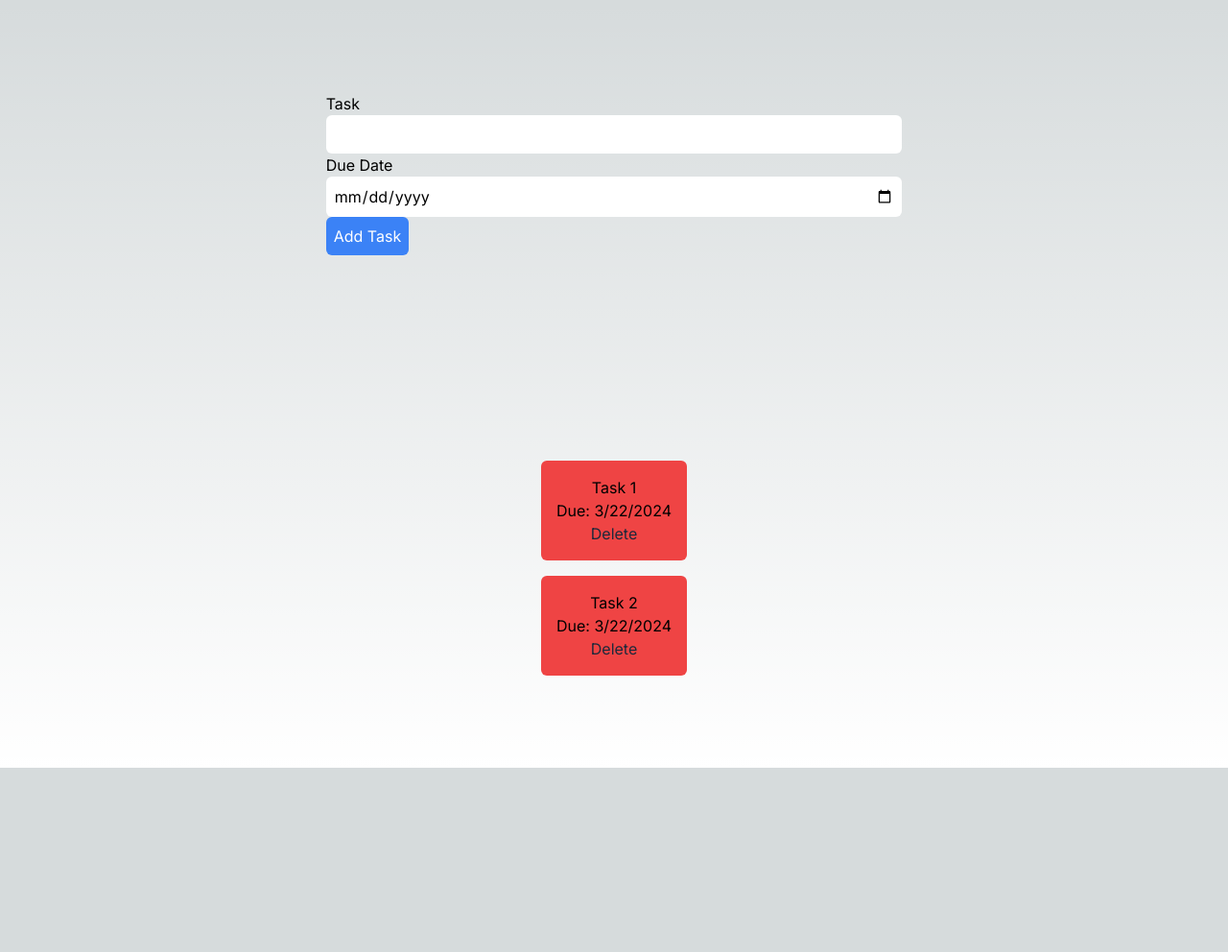
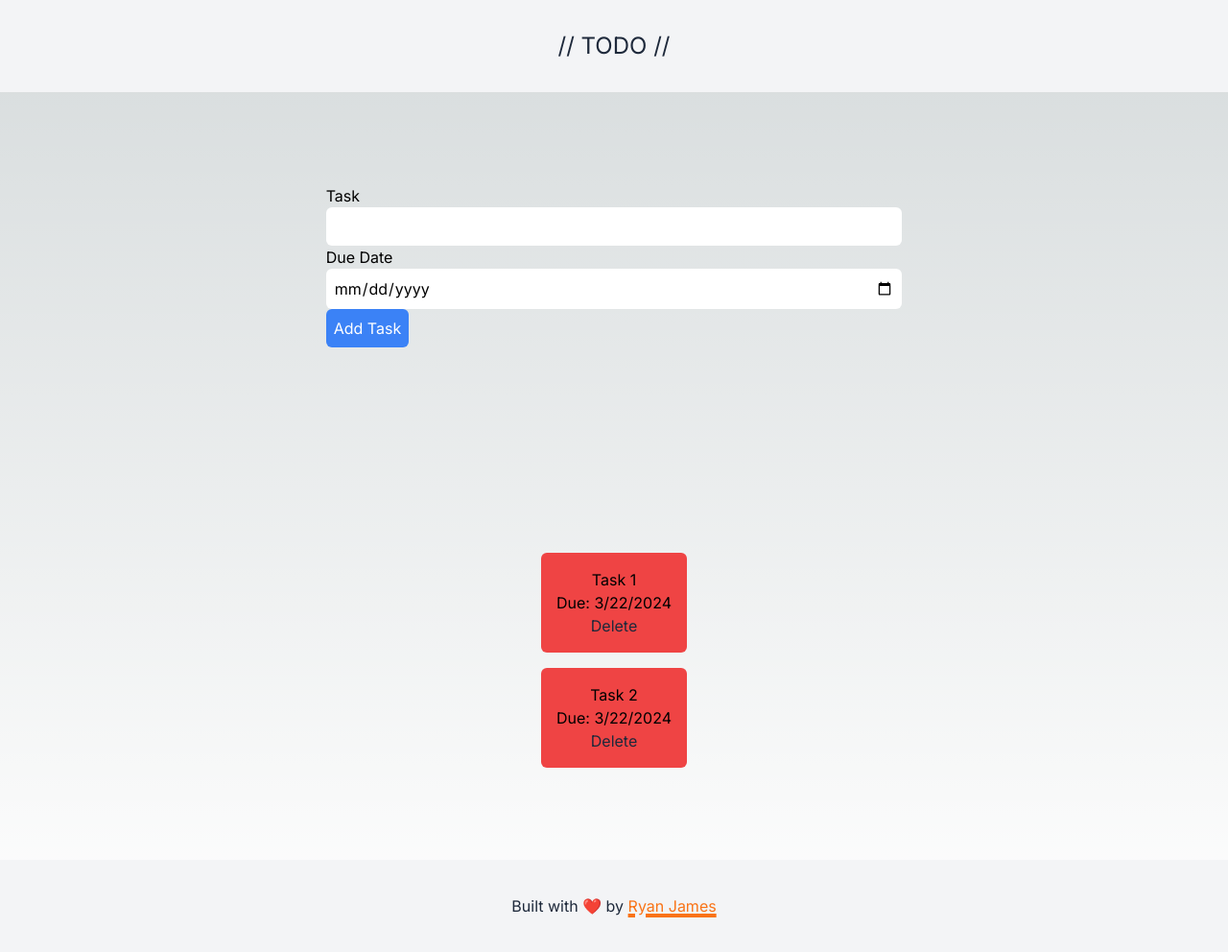
Before and after one commit to ryanjames1729/student-productivity, a Next.js app: page / in a window 1280 px wide. Shown: the whole page at 96% size. Before the commit the page ends 800 px from the top, so only its background shows below. Built offline with nearby package versions, Linux system fonts and the light colour scheme.

Commit message:
added header and footer

```diff
--- a/app/page.tsx
+++ b/app/page.tsx
@@ -1,5 +1,6 @@
 'use client'
-
+import Footer from "./components/footer";
+import Header from "./components/header";
 
 import { useState } from "react";
 
@@ -23,6 +24,8 @@ export default function Home() {
 
 
   return (
+    <>
+    <Header />
     <main className="flex min-h-screen flex-col items-center justify-between p-24">
       <form onSubmit={(event)=>{
         event.preventDefault();
@@ -62,5 +65,7 @@ export default function Home() {
         ))}
         </ul>
     </main>
+    <Footer />
+    </>
   );
 }
```
